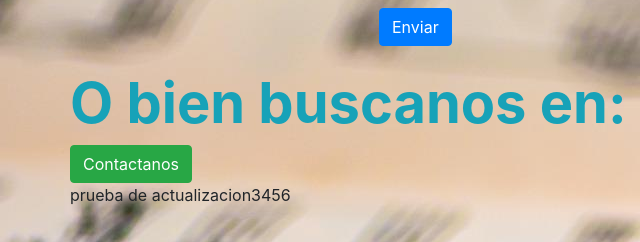
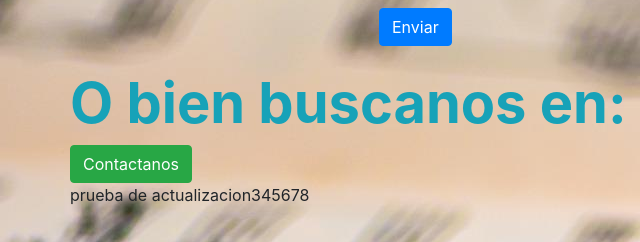
Before and after one commit to JavierMoraV/Chordes, a plain HTML site: page index.html in a window 1280 px wide. Shown: the part 2554-2796 px from the top of the page, 0-640 px from the left. Drawn offline with nearby package versions, Linux system fonts and the light colour scheme.

Commit message:
comentario

```diff
--- a/index.html
+++ b/index.html
@@ -281,7 +281,7 @@
             data-target="#exampleModal">
             Contactanos
           </button>
-          prueba de actualizacion3456
+          prueba de actualizacion345678
         </div>
       </div>
 
```
